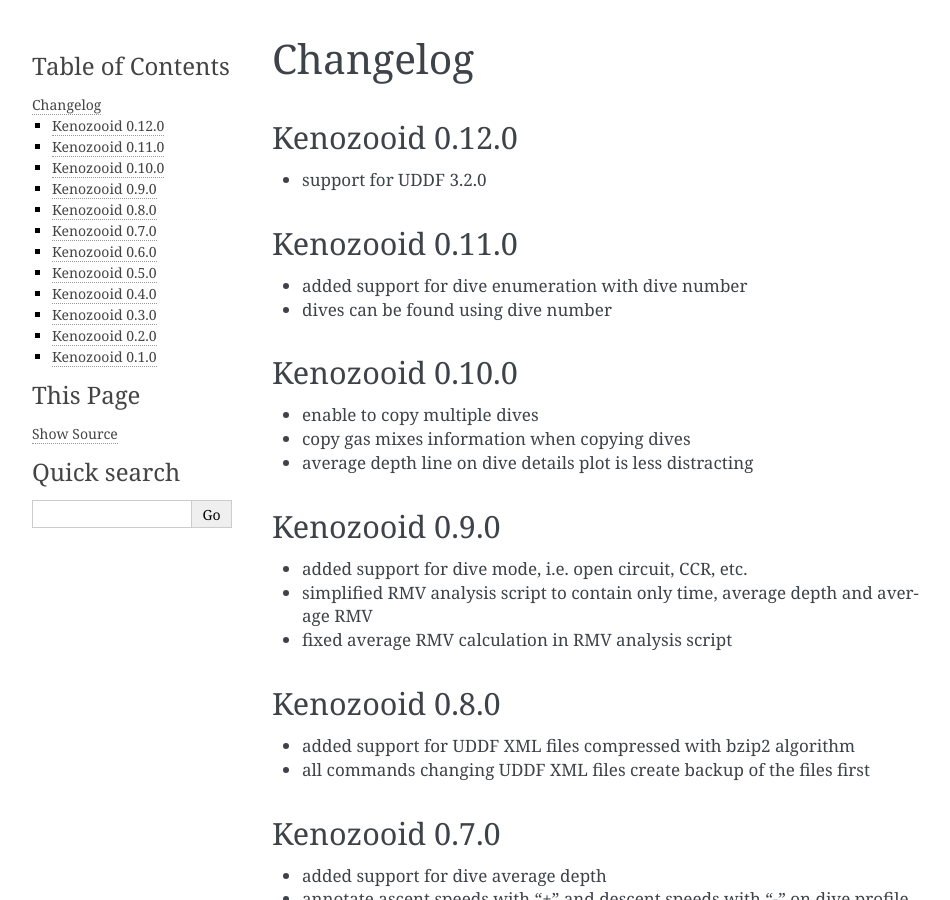
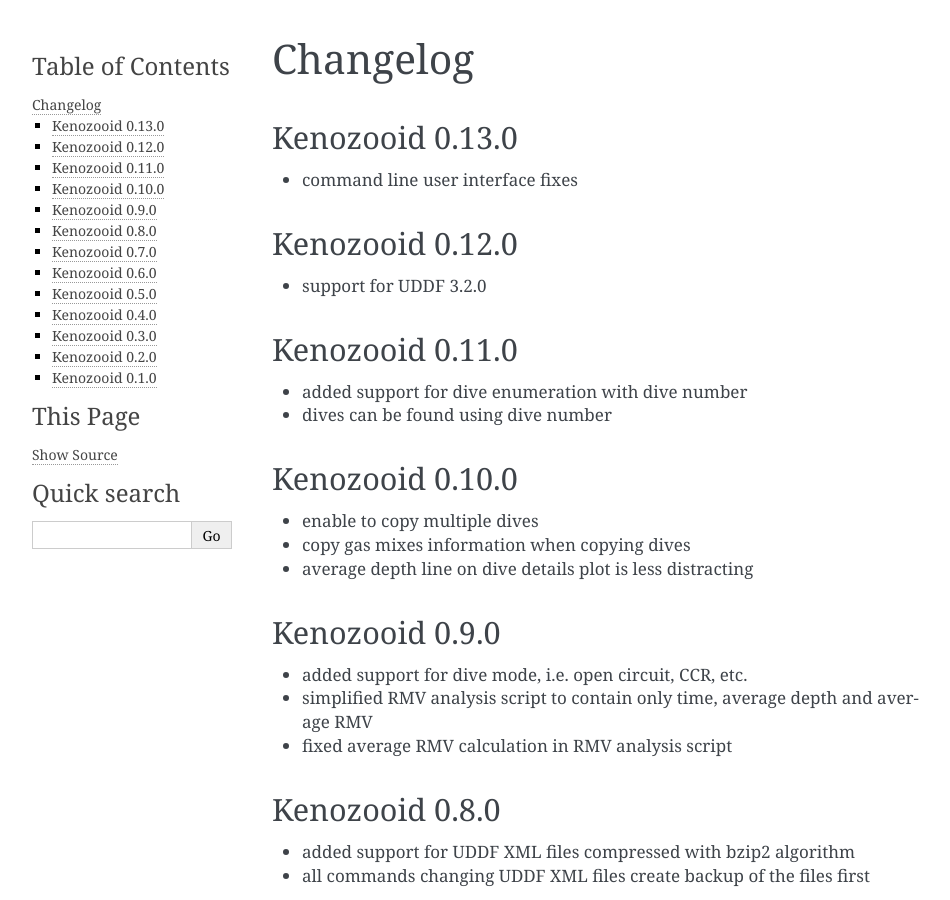
Before and after one commit to gitGNU/gnu_kenozooid, a Sphinx documentation site: the page built from doc/user/changelog.rst, in a window 1280 px wide and 900 px high. Shown: the whole window, without its empty margins (148-1098 px from the left). Built offline with Sphinx 7.4.7, drawn with Linux system fonts in a browser that asks for light colours.

Commit message:
- started to work on ver. 0.13.0

```diff
--- a/doc/homepage/index.html
+++ b/doc/homepage/index.html
@@ -3,10 +3,10 @@
 <head>
 <meta http-equiv="Content-Type" content="text/html; charset=iso-8859-1"/>
 <meta name="robots" content= "ALL"/>
-<meta name="description" content= "Kenozooid 0.12.0"/>
+<meta name="description" content= "Kenozooid 0.13.0"/>
 <meta name="keywords" content=""/>
 <link rel="shortcut icon" href="favicon.ico"/>
-<title>Kenozooid 0.12.0</title>
+<title>Kenozooid 0.13.0</title>
 <link rel="stylesheet" type="text/css" href="style.css" media="screen"/>
 <link rel="stylesheet" type="text/css" href="kenozooid.css" media="screen"/>
 <link rel="icon" type="image/png" href="penguin.png"/>
@@ -106,7 +106,7 @@
             </p>
             <p>
             All Kenozooid's documentation can be downloaded as
-            <a href="doc/Kenozooid - 0.12.0.epub">EPUB file</a>.
+            <a href="doc/Kenozooid - 0.13.0.epub">EPUB file</a>.
             </p>
             <p>
             <span class="kz">Kenozooid</span> uses UDDF to store diving
--- a/doc/user/changelog.rst
+++ b/doc/user/changelog.rst
@@ -1,5 +1,9 @@
 Changelog
 =========
+Kenozooid 0.13.0
+----------------
+- command line user interface fixes
+
 Kenozooid 0.12.0
 ----------------
 - support for UDDF 3.2.0
--- a/kenozooid/__init__.py
+++ b/kenozooid/__init__.py
@@ -22,6 +22,6 @@ Kenozooid is software stack to support different capabilities of dive
 computers.
 """
 
-__version__ = '0.12.0'
+__version__ = '0.13.0'
 
 # vim: sw=4:et:ai
```
Also changed, not shown: 2 other files.
